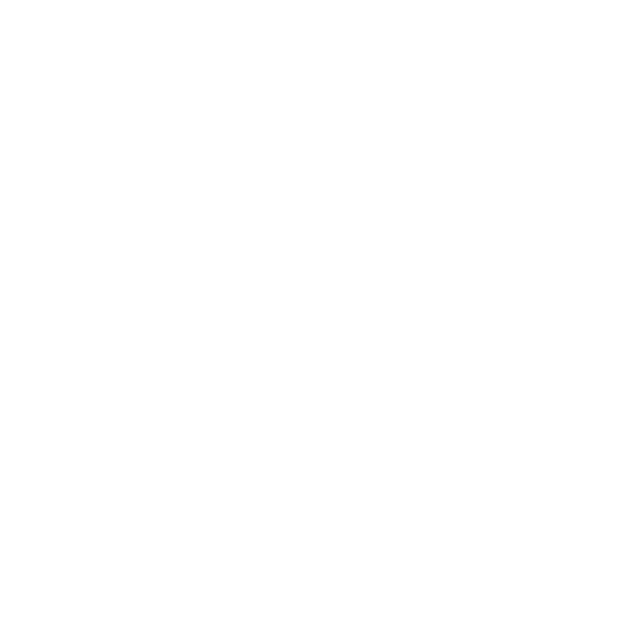
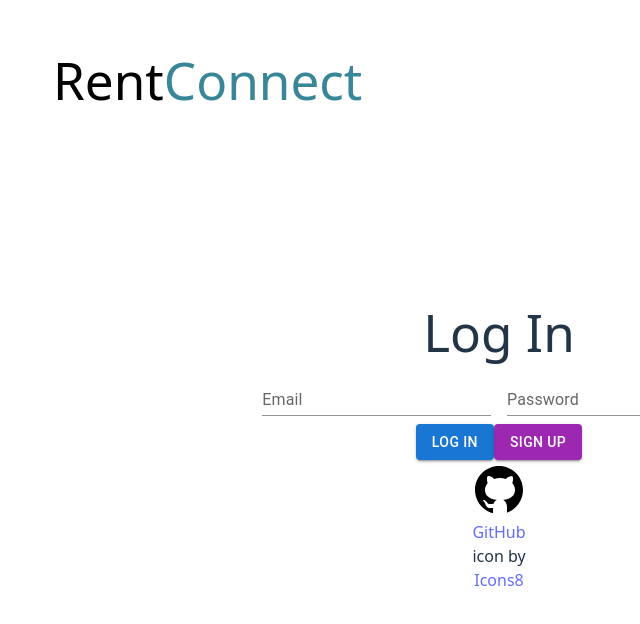
Before and after one commit to murray-pocha/RentConnect, a React (Vite) app in the folder Frontend/: page /login in a window 1280 px wide. Before the commit this address had no page. Shown: the top 624 px of the page, without its empty margins (141-781 px from the left). Built offline with nearby package versions, Linux system fonts and the light colour scheme.

Commit message:
login,sign up, and logout consistently working

```diff
--- a/Frontend/src/App.jsx
+++ b/Frontend/src/App.jsx
@@ -44,6 +44,7 @@ function App() {
 
       {/* Sign Up route (outside dashboard layout) */}
       <Route path="/sign-up" element={<SignUp setUser={setUser}/>} />
+      <Route path="login" element={<LoginPage setUser={setUser}/> } />
     </Routes>
   );
 }
--- a/Frontend/src/components/Login.jsx
+++ b/Frontend/src/components/Login.jsx
@@ -4,7 +4,7 @@ import TextField from "@mui/material/TextField";
 import Button from "@mui/material/Button";
 import { useNavigate } from "react-router-dom";
 
-function Login({ setLoggedIn, setUser }) {
+function Login({ setUser }) {
 
   const [email, setEmail] = useState("");
   const [password, setPassword] = useState("");
@@ -35,8 +35,8 @@ function Login({ setLoggedIn, setUser }) {
       }
 
       const data = await response.json();
+      console.log("user", data.user)
       setUser(data.user)
-      setLoggedIn(true)
       localStorage.setItem("user", JSON.stringify(data.user))
 
       signUpNavigate("/dashboard")
```
